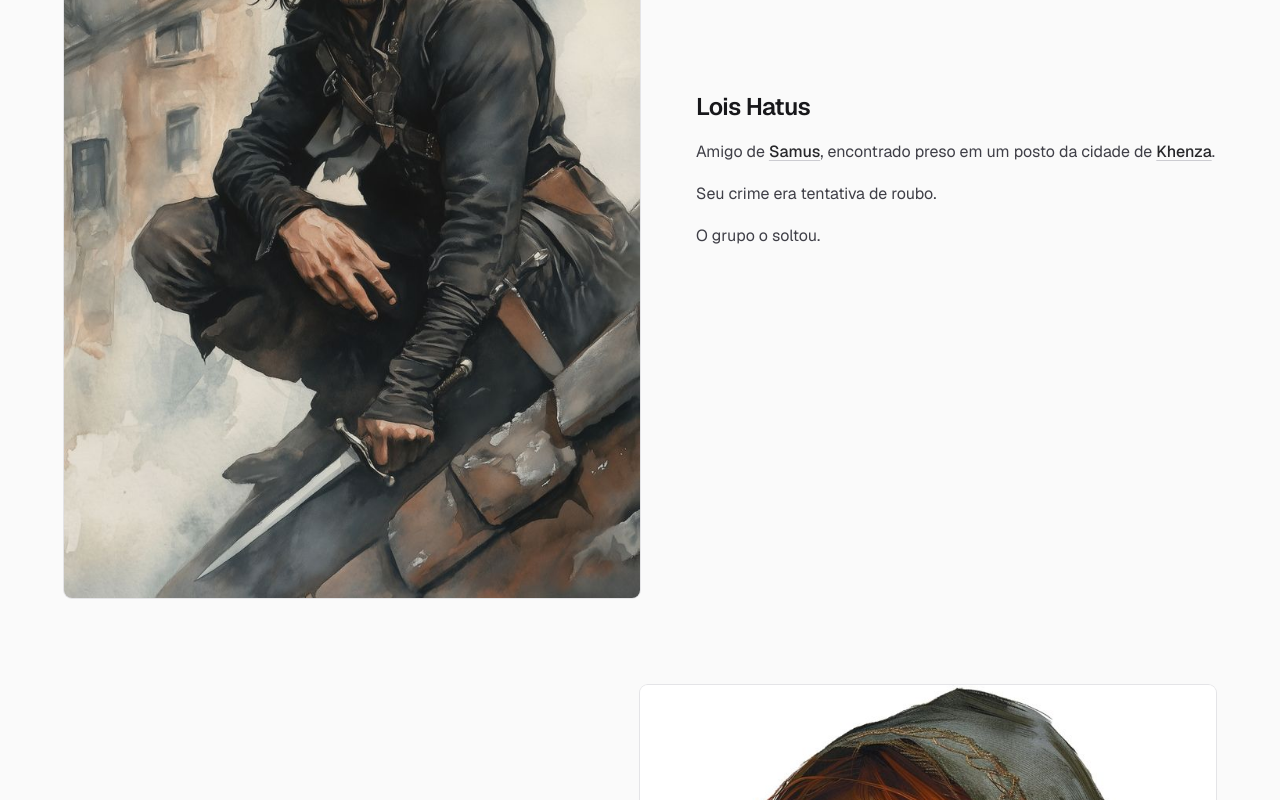
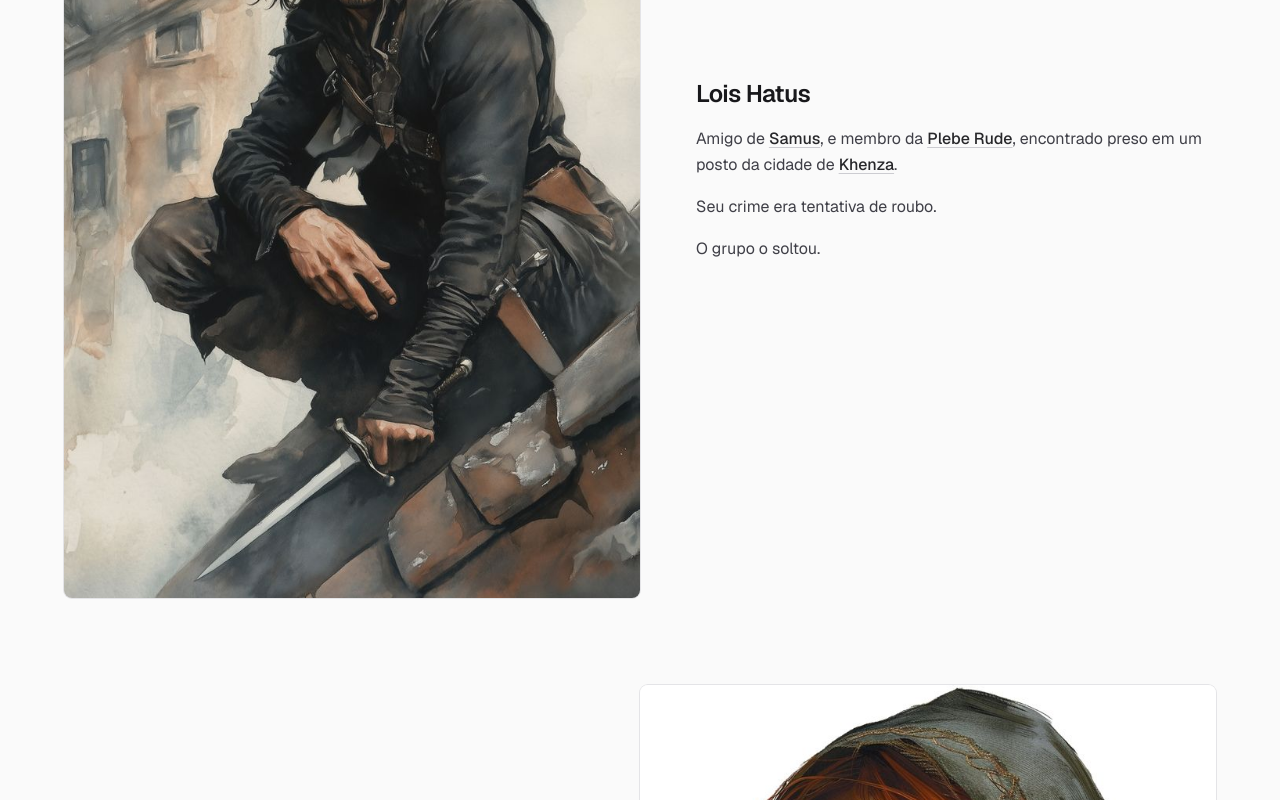
Before and after one commit to GustavoStraub/Aethel, a Next.js app: page /pessoas in a window 1280 px wide. Shown: the part 2620-3420 px from the top of the page. Built offline with nearby package versions, Linux system fonts and the light colour scheme.

Commit message:
add more info to some people

```diff
--- a/src/data/people.ts
+++ b/src/data/people.ts
@@ -56,7 +56,7 @@ export const people: PersonEntry[] = [
       sizes: "(max-width: 768px) 90vw, (max-width: 1024px) 45vw, 400px",
     },
     paragraphs: [
-      "Amigo de Samus, encontrado preso em um posto da cidade de Khenza.",
+      "Amigo de Samus, e membro da Plebe Rude, encontrado preso em um posto da cidade de Khenza.",
       'Seu crime era tentativa de roubo.',
       'O grupo o soltou.'
     ],
@@ -72,7 +72,7 @@ export const people: PersonEntry[] = [
       sizes: "(max-width: 768px) 90vw, (max-width: 1024px) 45vw, 400px",
     },
     paragraphs: [
-      "Amiga de Samus, encontrado preso em um posto da cidade de Khenza.",
+      "Amiga de Samus, e membro da Plebe Rude, encontrado preso em um posto da cidade de Khenza.",
       'Seu crime era latrocínio.',
       'O grupo o soltou.'
     ],
@@ -88,7 +88,7 @@ export const people: PersonEntry[] = [
       sizes: "(max-width: 768px) 90vw, (max-width: 1024px) 45vw, 400px",
     },
     paragraphs: [
-      "Amigo de Samus, encontrado preso em um posto da cidade de Khenza.",
+      "Amigo de Samus, e membro da Plebe Rude, encontrado preso em um posto da cidade de Khenza.",
       'Seu crime era latrocínio.',
       'O grupo o soltou.'
     ],
```
